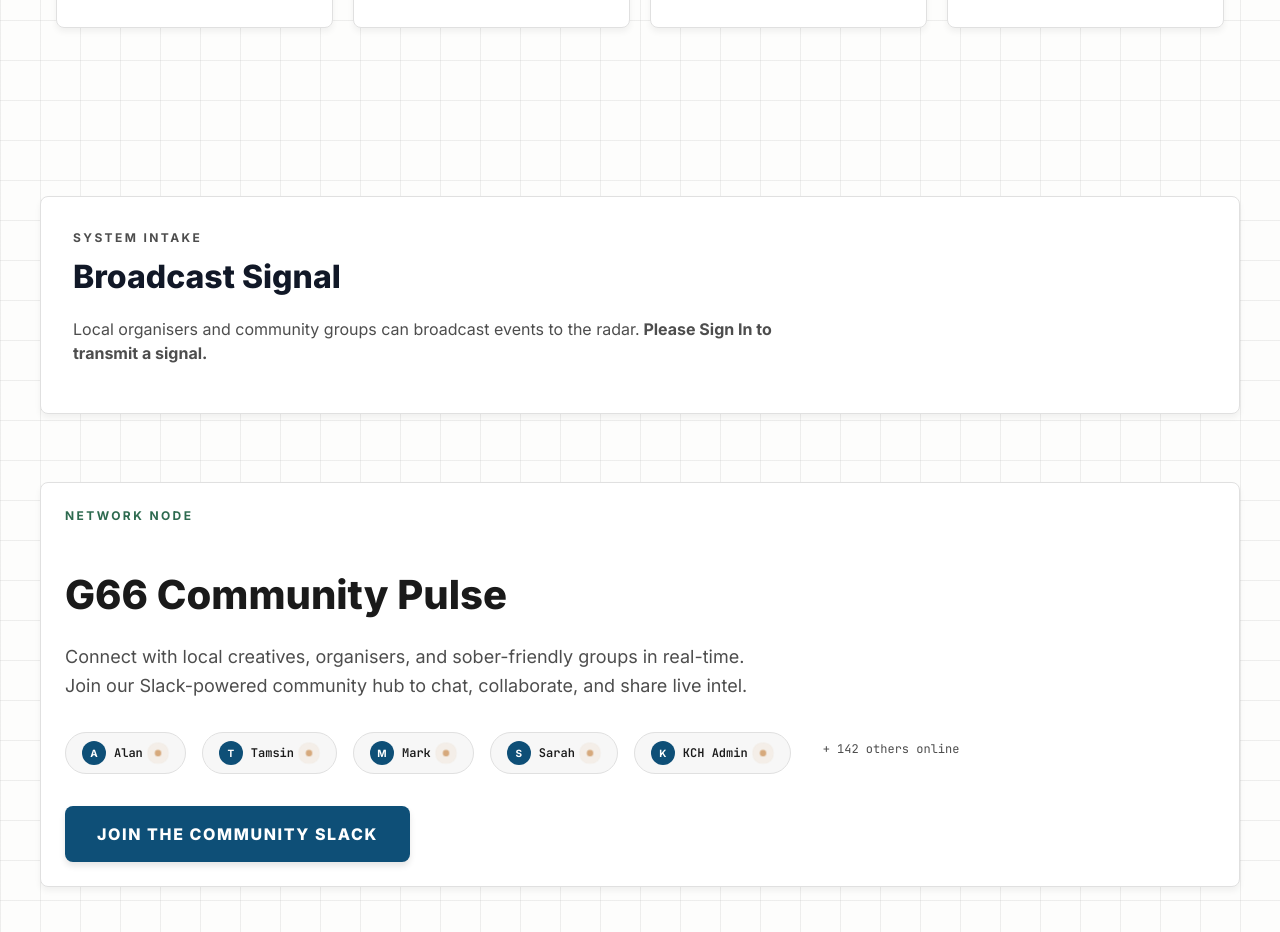
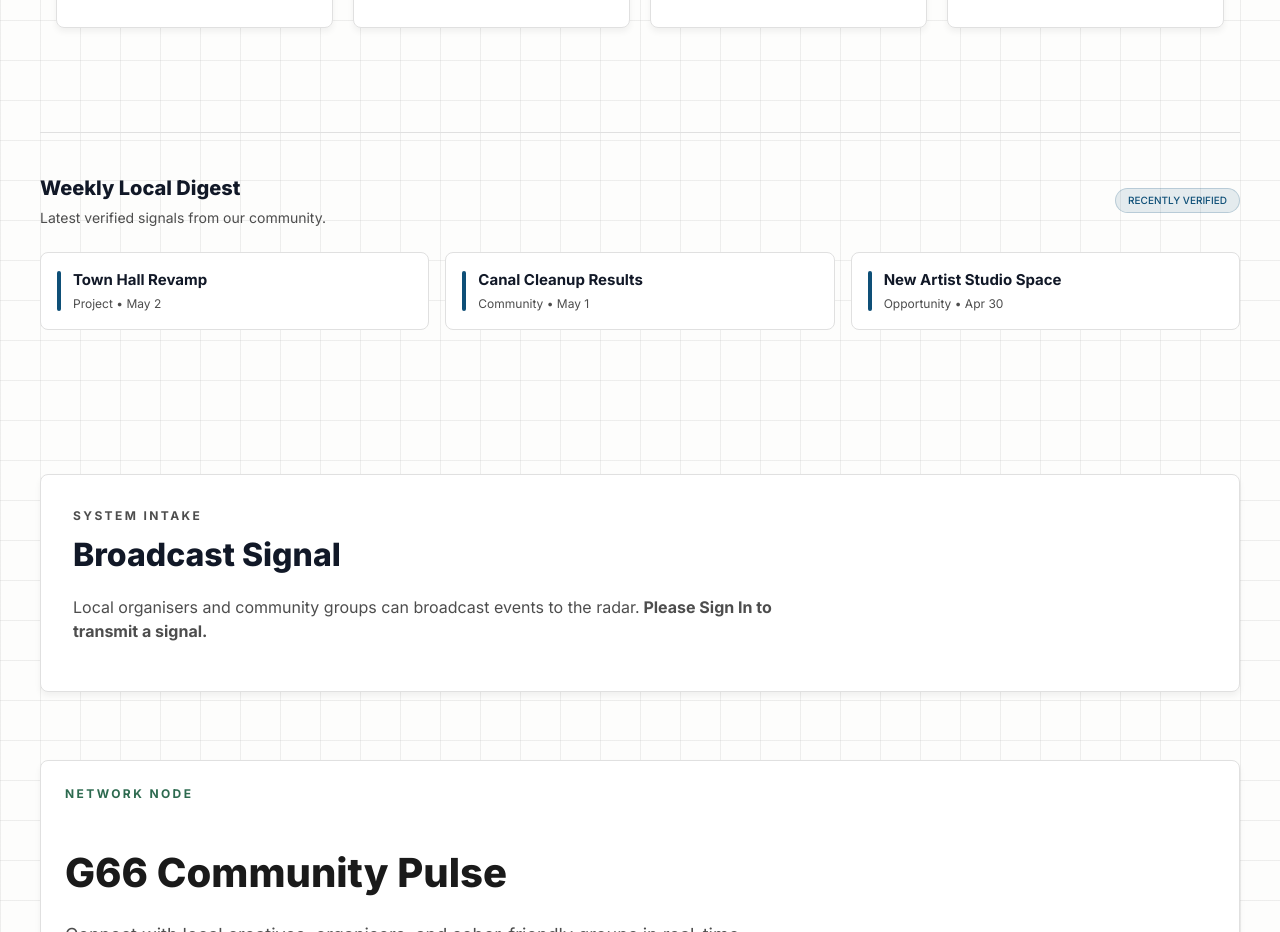
Before and after one commit to ComicCoder23/kch-radar, a React (Vite) app: page / in a window 1280 px wide. Shown: the part 3860-4792 px from the top of the page. Built offline with nearby package versions, Linux system fonts and the light colour scheme; no server answers.

Commit message:
feat(kch): integrate local knowledge discovery layer

```diff
--- /dev/null
+++ b/src/components/WeeklyDigest.css
@@ -0,0 +1,8 @@
+.weekly-digest-section {
+  transition: opacity 0.3s ease;
+}
+
+.digest-item:hover {
+  background: var(--kch-bg-subtle) !important;
+  border-color: var(--kch-canal-blue) !important;
+}
--- /dev/null
+++ b/src/components/WeeklyDigest.jsx
@@ -0,0 +1,43 @@
+import './WeeklyDigest.css';
+
+const digestItems = [
+  { title: 'Town Hall Revamp', category: 'Project', date: 'May 2' },
+  { title: 'Canal Cleanup Results', category: 'Community', date: 'May 1' },
+  { title: 'New Artist Studio Space', category: 'Opportunity', date: 'Apr 30' }
+];
+
+export default function WeeklyDigest({ items = digestItems }) {
+  return (
+    <section className="weekly-digest-section" style={{ padding: '40px 0', borderTop: '1px solid var(--kch-border)', marginTop: '40px' }}>
+      <div style={{ display: 'flex', alignItems: 'center', justifyContent: 'space-between', marginBottom: '24px' }}>
+        <div>
+          <h2 style={{ fontSize: '20px', fontWeight: 800, margin: 0 }}>Weekly Local Digest</h2>
+          <p style={{ color: 'var(--kch-text-sub)', margin: '4px 0 0', fontSize: '14px' }}>Latest verified signals from our community.</p>
+        </div>
+        <span className="badge badge-canal" style={{ fontSize: '10px' }}>RECENTLY VERIFIED</span>
+      </div>
+
+      <div className="digest-list" style={{ display: 'grid', gridTemplateColumns: 'repeat(auto-fit, minmax(280px, 1fr))', gap: '16px' }}>
+        {items.map((item, idx) => (
+          <div key={idx} className="digest-item" style={{
+            padding: '16px',
+            background: 'white',
+            borderRadius: '8px',
+            border: '1px solid var(--kch-border)',
+            display: 'flex',
+            alignItems: 'center',
+            gap: '12px'
+          }}>
+            <div style={{ width: '4px', height: '40px', background: 'var(--kch-canal-blue)', borderRadius: '2px' }}></div>
+            <div>
+              <h4 style={{ margin: '0 0 4px', fontSize: '15px' }}>{item.title}</h4>
+              <div style={{ fontSize: '12px', color: 'var(--kch-text-sub)' }}>
+                {item.category} • {item.date}
+              </div>
+            </div>
+          </div>
+        ))}
+      </div>
+    </section>
+  );
+}
--- a/src/pages/HomePage.jsx
+++ b/src/pages/HomePage.jsx
@@ -5,6 +5,7 @@ import HiddenOpportunities from '../components/HiddenOpportunities';
 import LocalSignalsFeed from '../components/LocalSignalsFeed';
 import CategoryGrid from '../components/CategoryGrid';
 import LocalGuides from '../components/LocalGuides';
+import WeeklyDigest from '../components/WeeklyDigest';
 import SubmitSignalForm from '../components/SubmitSignalForm';
 import { mockQueueData } from '../data/mockQueueData';
 
@@ -140,6 +141,7 @@ export default function HomePage() {
       </div>
       <CategoryGrid liveCards={liveCards} sourceLabel={categorySourceLabel} />
       <LocalGuides />
+      <WeeklyDigest />
 
       <div style={{ marginTop: '80px', display: 'flex', flexDirection: 'column', gap: '60px' }}>
         <SubmitSignalForm />
```
